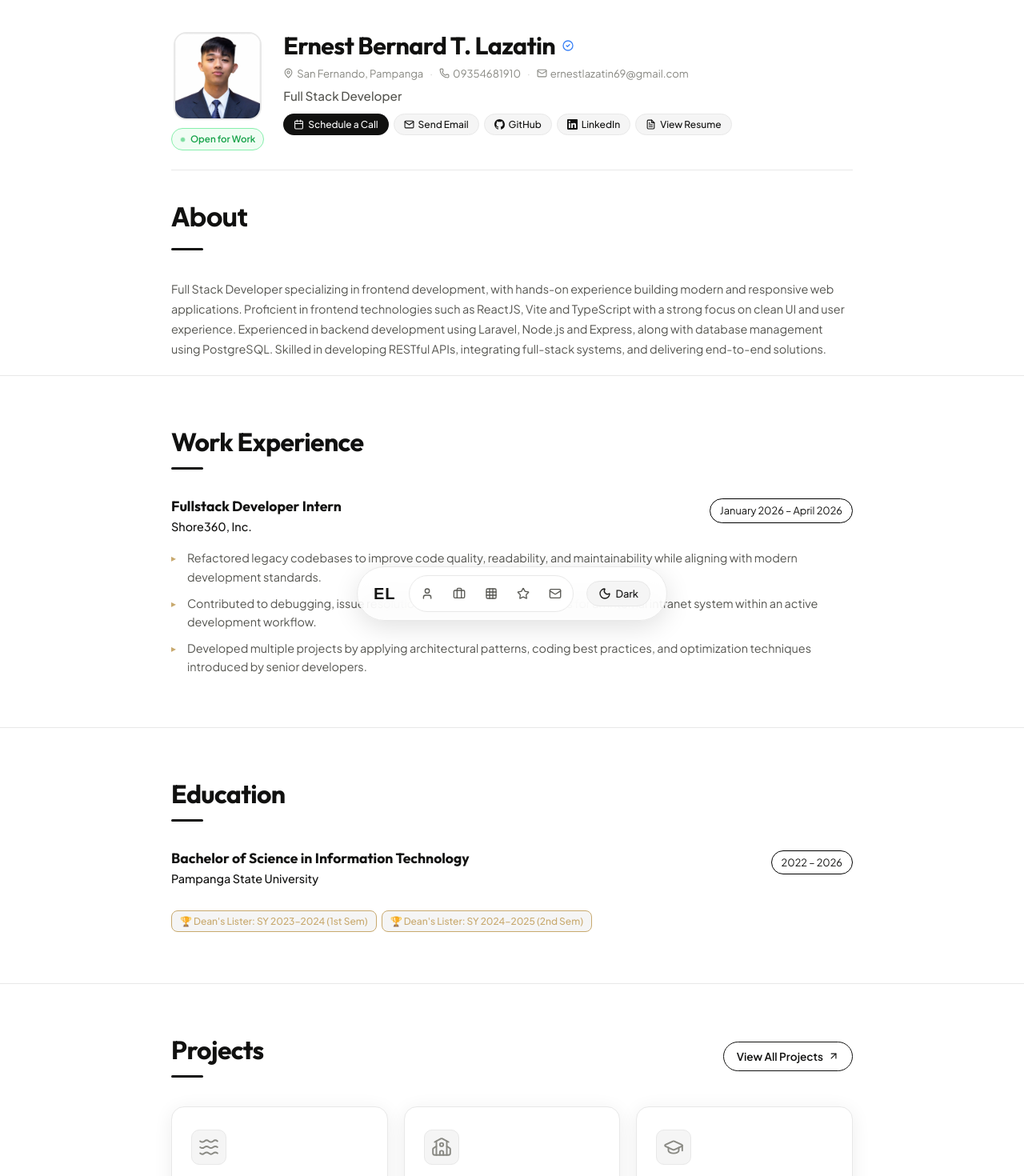
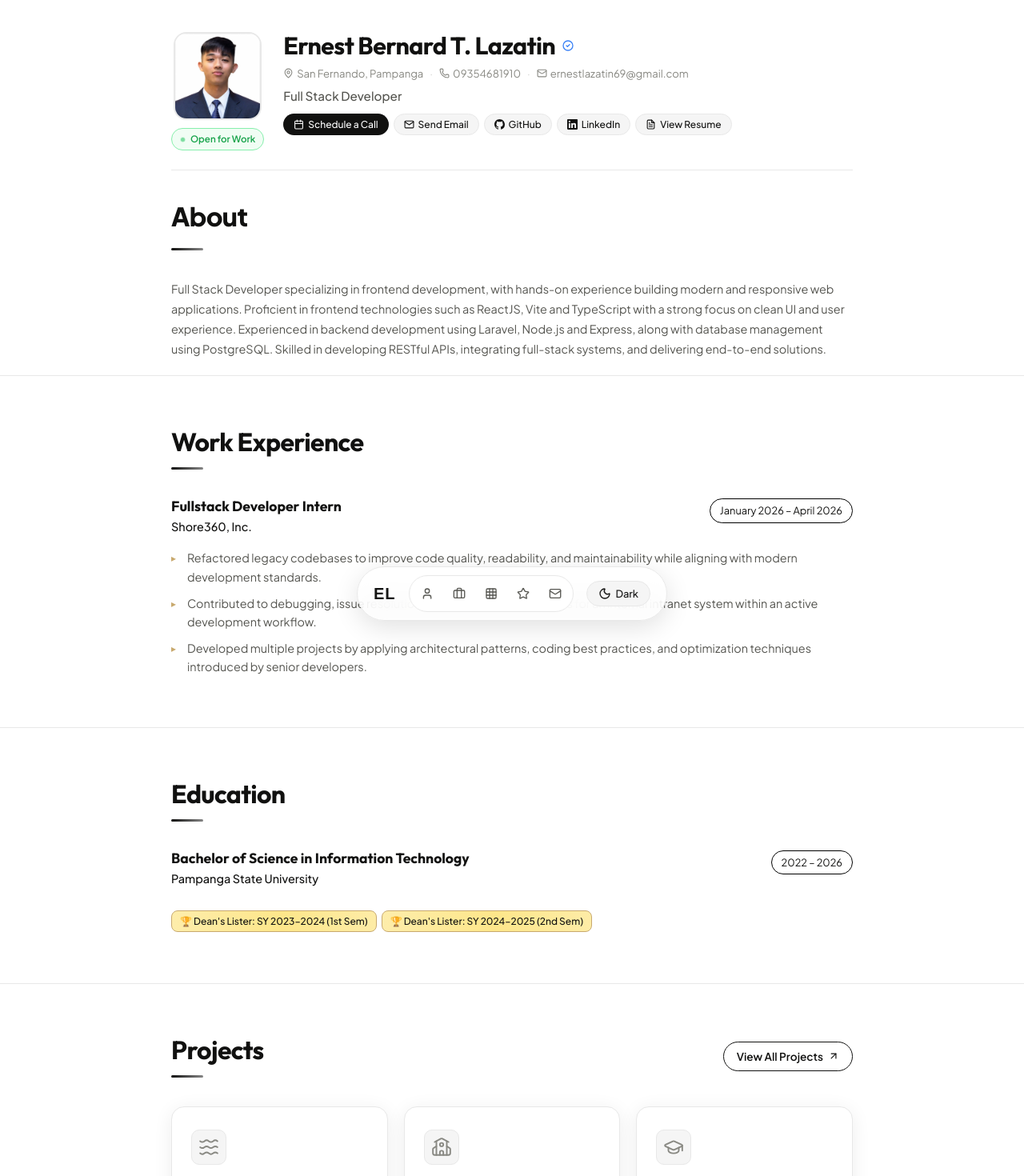
Before and after one commit to lilernestooo/Ernest-Portfolio, a React (Vite) app: page / in a window 1280 px wide. Shown: the top 1470 px of the page at 80% size. Built offline with nearby package versions, Linux system fonts and the light colour scheme; no server answers.

Commit message:
Features: additional animation

```diff
--- a/src/components/Hero.module.css
+++ b/src/components/Hero.module.css
@@ -159,8 +159,15 @@
   left: 0;
   width: 40px;
   height: 3px;
-  background: #111110;
   border-radius: 99px;
+  background: linear-gradient(90deg, #111110, #888, #111110);
+  background-size: 200% 100%;
+  animation: shimmer 2s ease-in-out infinite;
+}
+
+@keyframes shimmer {
+  0%   { background-position: 200% 0; }
+  100% { background-position: -200% 0; }
 }
 
 /* === ABOUT === */
--- a/src/components/Section.module.css
+++ b/src/components/Section.module.css
@@ -20,8 +20,15 @@
   left: 0;
   width: 40px;
   height: 3px;
-  background: #111110;
   border-radius: 99px;
+  background: linear-gradient(90deg, #111110, #888, #111110);
+  background-size: 200% 100%;
+  animation: shimmer 2s ease-in-out infinite;
+}
+
+@keyframes shimmer {
+  0%   { background-position: 200% 0; }
+  100% { background-position: -200% 0; }
 }
 
 .cardHeader {
@@ -101,8 +108,29 @@
   border-color: #000;
 }
 .honorTag {
-  color: var(--accent-highlight);
+  color: var(--accent-black);
   border-color: var(--accent-highlight);
+  background: linear-gradient(90deg, #fef3c7, #fde68a, #fef3c7);
+  background-size: 200% 100%;
+  animation: goldShimmer 2.5s ease-in-out infinite;
+  position: relative;
+  overflow: hidden;
+}
+
+.honorTag::before {
+  content: '';
+  position: absolute;
+  top: 0;
+  left: -75%;
+  width: 50%;
+  height: 100%;
+  background: linear-gradient(
+    120deg,
+    transparent 0%,
+    rgba(255, 255, 255, 0.5) 50%,
+    transparent 100%
+  );
+  animation: shine 2.5s ease-in-out infinite;
 }
 
 .honorTag:hover {
@@ -111,6 +139,31 @@
   border-color: var(--accent-highlight);
 }
 
+/* ── Dark mode ── */
+[data-theme='dark'] .honorTag {
+  background: linear-gradient(90deg, #78350f, #92400e, #78350f);
+  background-size: 200% 100%;
+  animation: goldShimmer 2.5s ease-in-out infinite;
+  color: #fcd34d;
+  border-color: #92400e;
+}
+
+[data-theme='dark'] .honorTag:hover {
+  background: var(--accent-highlight);
+  color: #ffffff;
+  border-color: var(--accent-highlight);
+}
+
+@keyframes goldShimmer {
+  0%   { background-position: 200% 0; }
+  100% { background-position: -200% 0; }
+}
+
+@keyframes shine {
+  0%   { left: -75%; }
+  50%  { left: 125%; }
+  100% { left: 125%; }
+}
 
 /* === PROJECT GRID === */
 .projectGrid {
```
